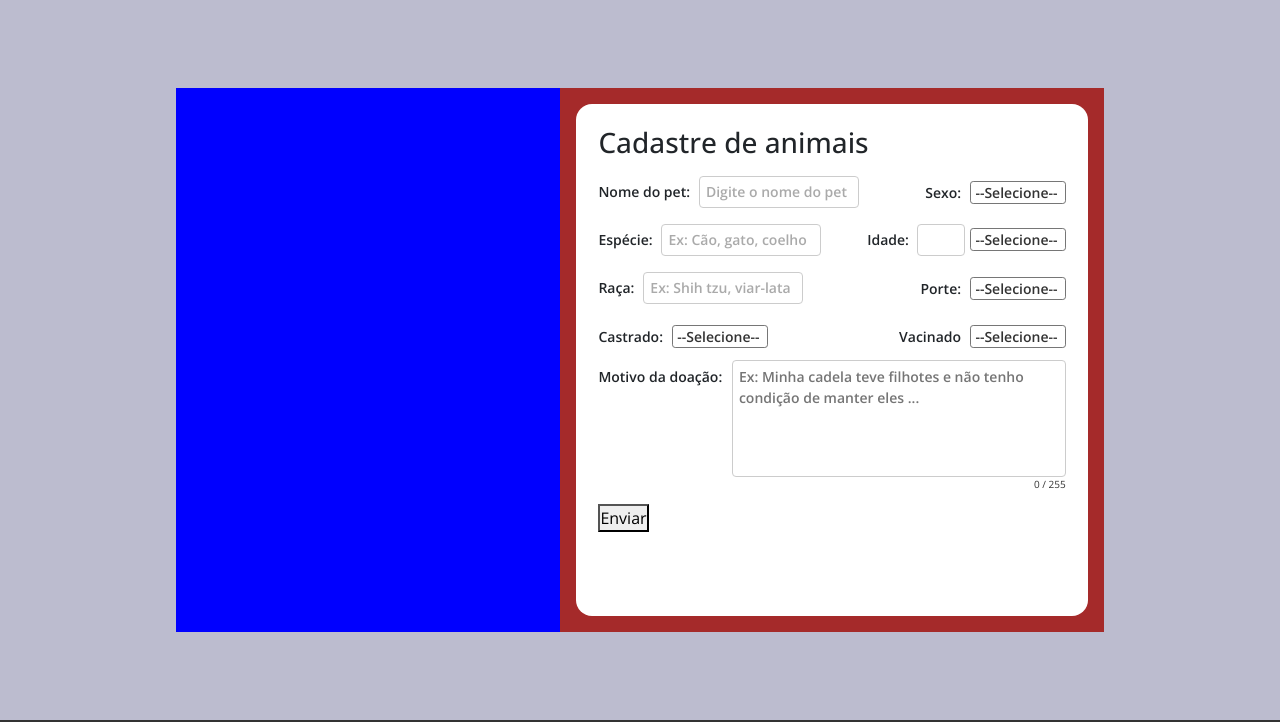
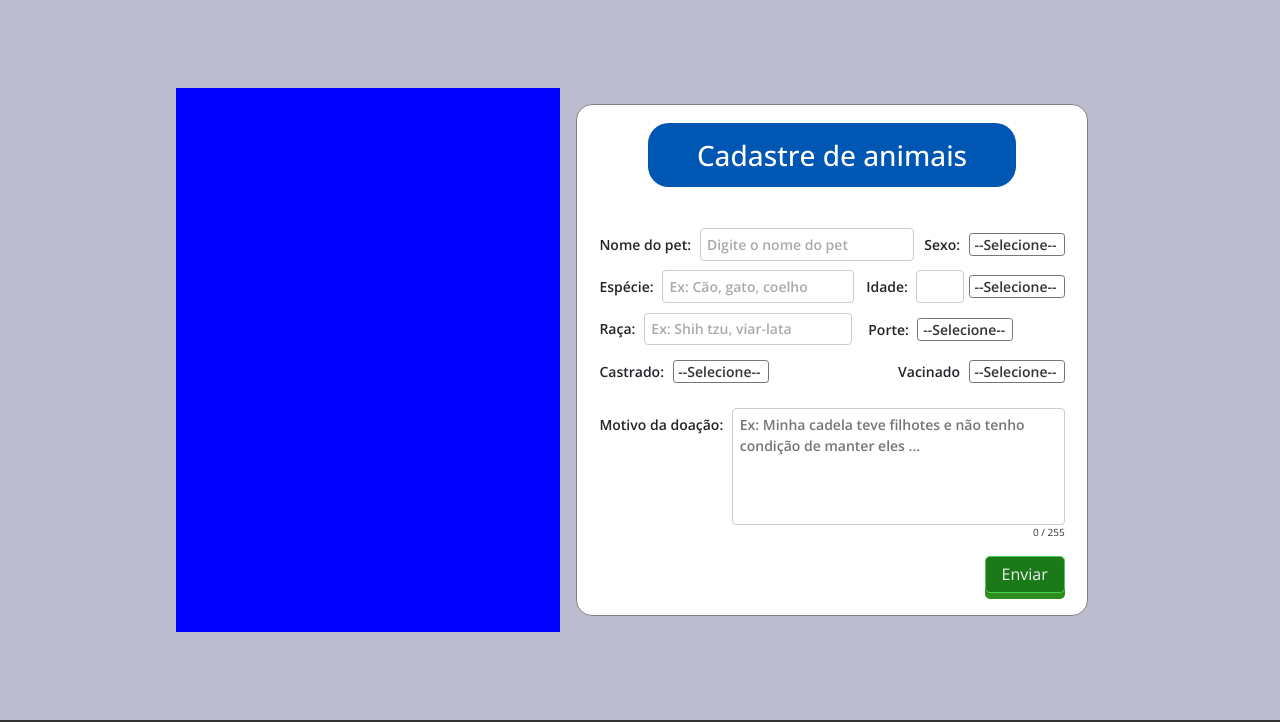
Before and after one commit to brianloop2/QuaseLar-Oficial, a PHP site: page /cad_pets.php in a window 1280 px wide. Shown: the part 78-800 px from the top of the page. Run offline with PHP 8.4, Linux system fonts and the light colour scheme.

Commit message:
cad. pets estilização

```diff
--- a/css/cad_pets.css
+++ b/css/cad_pets.css
@@ -11,7 +11,7 @@
 .cad_pets{
     width: 58rem;
     height: 34rem;
-    background-color: black;
+    /* background-color: black; */
     display: flex;
     flex-direction: row;
     align-items: center;
@@ -27,7 +27,7 @@
 .cad_pets_itens2{
     width: 34rem;
     height: 100%;
-    background-color: brown;
+    /* background-color: brown; */
     display: flex;
     justify-content: center;
     align-items: center;
@@ -38,8 +38,29 @@
     border-radius: 1rem;
     background-color: white;
     padding: 1.4rem;
+    border: 1px gray solid;
+    display: flex;
+    flex-direction: column;
 }
+.group_inputs_pet .titulo_cadPets{
+    height: 4rem;
+    width: 100%;
 
+    display: flex;
+    align-items: center;
+    justify-content: center;
+    margin-bottom: 2rem;
+}
+.group_inputs_pet .titulo_cadPets h3{
+    background-color: #0056b3;
+    height: 4rem;
+    width: 23rem;
+    border-radius: 1.3rem;
+    display: flex;
+    align-items: center;
+    justify-content: center;
+    color: white;
+}
 .group_inputs_pet .pet_cad_inputs1, .group_inputs_pet .pet_cad_inputs2,
 .group_inputs_pet .pet_cad_inputs3, .group_inputs_pet .pet_cad_inputs4{
     height: 3rem;
@@ -122,12 +143,27 @@
     border: 1px solid #007bff8d;
     box-shadow: 0 0 0 3px rgba(0, 123, 255, 0.25); /* Sombra suave */
 }
+.pet_cad_inputs3{
+    padding-right: 3.2rem;
+}
+.pet_cad_inputs1 div:nth-child(1) input{
+    width: 13.4rem;
+}
+.pet_cad_inputs2 div:nth-child(1) input{
+    width: 12rem;
+}
+.pet_cad_inputs3 div:nth-child(1) input{
+    width: 13rem;
+}
+
 .motivo_doacao{
     height: 9rem;
     width: 100%;
     display: flex;
     align-items: start;
     flex-direction: column;
+    margin-top: 1rem;
+    margin-bottom: 1rem;
 }
 .motivo_doacao div label{
     margin-top: 0.35rem;
@@ -145,12 +181,30 @@
     font-family: 'open-sans';
     color: #333;
 }
+.alinha_cad_button{
+    width: 100%;
+    display: flex;
+    justify-content: right;
+}
 
+/* From Uiverse.io by JasonMep */
+.button {
+    color: #ecf0f1;
+    background-color: #1c791a;
+    border: 1px solid #47cf52;
+    border-radius: 5px;
+    cursor: pointer;
+    height: 2.3rem;
+    width: 5rem;
+    box-shadow: 0px 6px 0px #2e8d1f;
+    transition: all 0.1s;
+}
 
-
-
-
-
+.button:active {
+    box-shadow: 0px 2px 0px #00d354;
+    position: relative;
+    top: 2px;
+}
 
 /* Estilo para quando estiver perto do limite */
 .limite-atingido {
```
